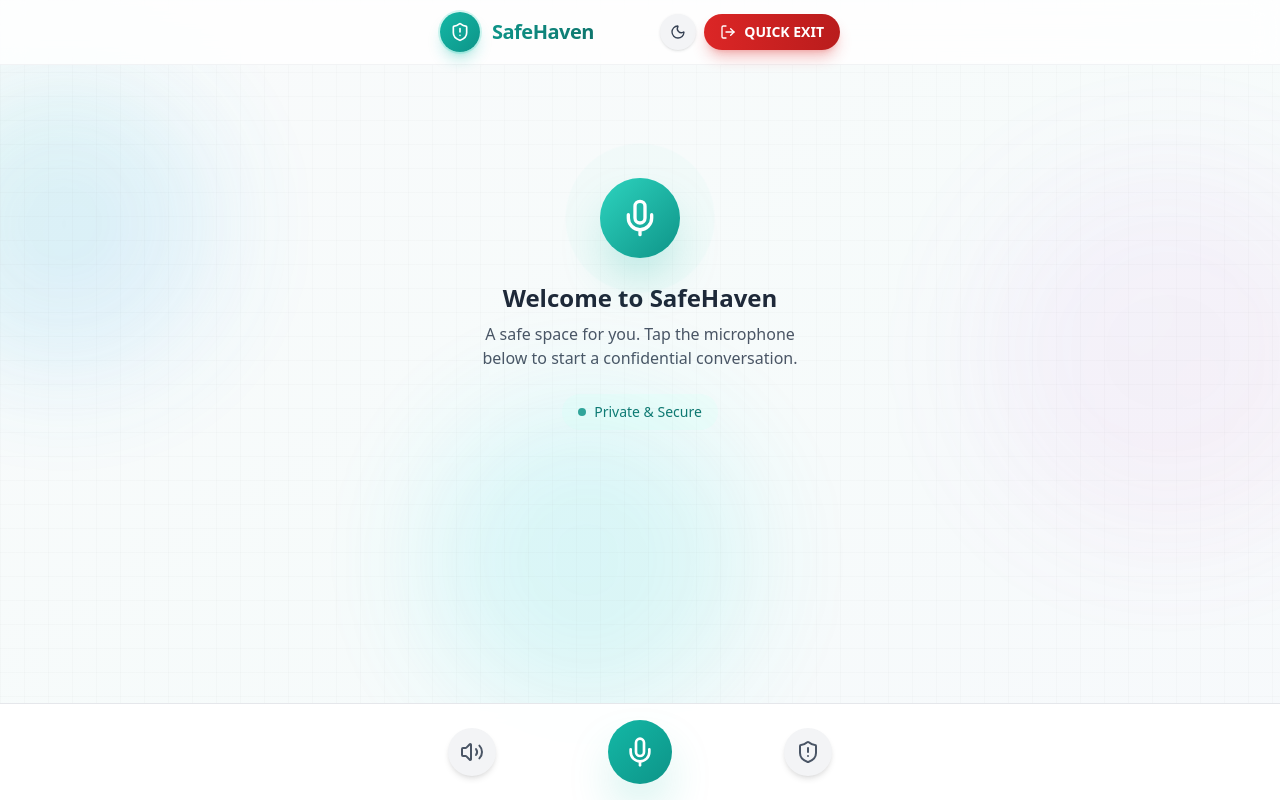
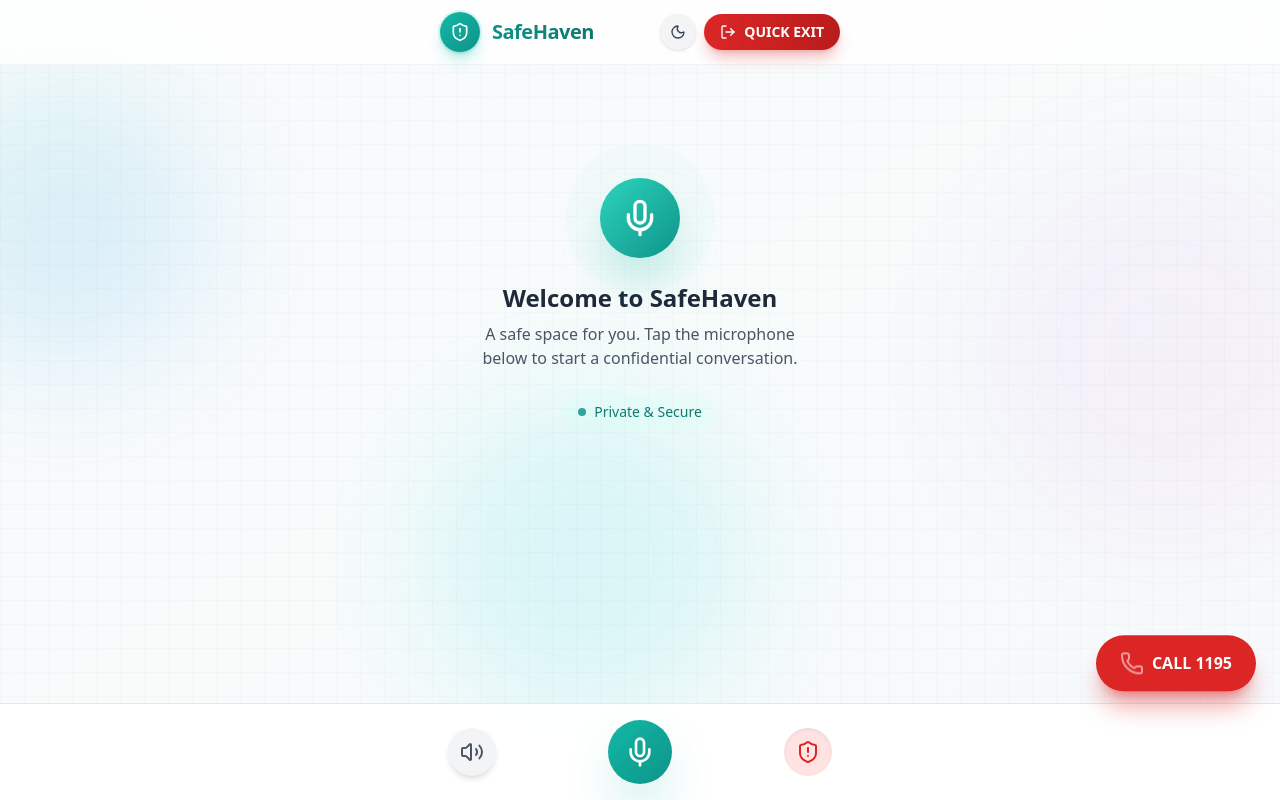
Before and after one commit to hezronokwach/safe-haven, a Next.js app: page / in a window 1280 px wide. Both pictures are taken after a click on the button 808 px from the left and 752 px from the top of the page. Built offline with nearby package versions, Linux system fonts and the light colour scheme.

Commit message:
feat: Introduce Gemini AI chat API with emergency detection, implement critical safety features like panic button and mute, and add comprehensive project documentation.

```diff
--- a/app/page.tsx
+++ b/app/page.tsx
@@ -1,7 +1,7 @@
 "use client";
 
 import { useState, useEffect, useRef, useCallback } from "react";
-import { Mic, MicOff, Volume2, VolumeX, ShieldAlert, LogOut, Sun, Moon } from "lucide-react";
+import { Mic, MicOff, Volume2, VolumeX, ShieldAlert, LogOut, Sun, Moon, Phone } from "lucide-react";
 import useSpeechRecognition from "./hooks/use-speech-recognition";
 
 interface Message {
@@ -16,6 +16,7 @@ export default function Home() {
   const [isMuted, setIsMuted] = useState(false);
   const [isDarkMode, setIsDarkMode] = useState(false);
   const [mounted, setMounted] = useState(false);
+  const [showHelpline, setShowHelpline] = useState(false);
 
   // Audio playback ref
   const audioRef = useRef<HTMLAudioElement | null>(null);
@@ -142,12 +143,17 @@ export default function Home() {
 
       const data = await response.json();
 
+      // Check for emergency flag from Gemini
+      if (data.is_emergency) {
+        setShowHelpline(true);
+      }
+
       setMessages((prev) => [
         ...prev,
-        { role: "ai", text: data.response },
+        { role: "ai", text: data.reply }, // Note: API now returns { reply, is_emergency }
       ]);
 
-      speakText(data.response);
+      speakText(data.reply);
     } catch (error) {
       console.error("Chat error:", error);
       setMessages((prev) => [
@@ -357,6 +363,19 @@ export default function Home() {
         </div>
       </div>
 
+      {/* Emergency Helpline Button (Floating) */}
+      {showHelpline && (
+        <div className="fixed bottom-24 right-6 z-[60] animate-bounce">
+          <a
+            href="tel:1195"
+            className="flex items-center gap-2 rounded-full bg-red-600 px-6 py-4 font-bold text-white shadow-xl shadow-red-600/40 transition-transform hover:scale-105 active:scale-95"
+          >
+            <Phone className="h-6 w-6 animate-pulse" />
+            <span>CALL 1195</span>
+          </a>
+        </div>
+      )}
+
       {/* Control Panel Footer */}
       <footer className="fixed bottom-0 z-50 w-full border-t border-gray-200 bg-white/95 backdrop-blur-sm transition-colors duration-300 dark:border-gray-700 dark:bg-gray-800/95">
         <div className="mx-auto flex max-w-md items-center justify-between px-6 py-4 sm:px-8">
@@ -395,10 +414,14 @@ export default function Home() {
             )}
           </button>
 
-          {/* Info/Safety Icon */}
+          {/* Info/Safety Icon - Toggles Helpline */}
           <button
-            className="group flex h-12 w-12 items-center justify-center rounded-full bg-gray-100 text-gray-600 shadow-md transition-all duration-200 hover:scale-110 hover:bg-gray-200 active:scale-95 dark:bg-gray-700 dark:text-gray-300 dark:hover:bg-gray-600"
-            aria-label="Safety information"
+            onClick={() => setShowHelpline(!showHelpline)}
+            className={`group flex h-12 w-12 items-center justify-center rounded-full transition-all duration-200 hover:scale-110 active:scale-95 ${showHelpline
+              ? "bg-red-100 text-red-600 shadow-inner dark:bg-red-900/30 dark:text-red-400"
+              : "bg-gray-100 text-gray-600 shadow-md hover:bg-gray-200 dark:bg-gray-700 dark:text-gray-300 dark:hover:bg-gray-600"
+              }`}
+            aria-label="Toggle emergency helpline"
           >
             <ShieldAlert className="h-6 w-6 transition-transform group-hover:scale-110" />
           </button>
```
